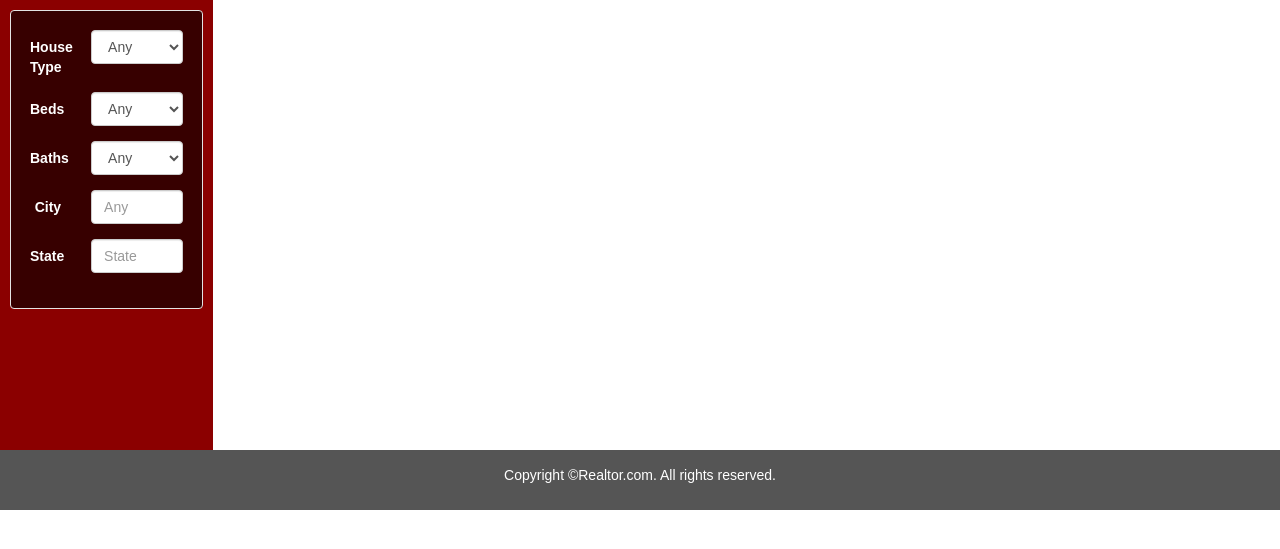
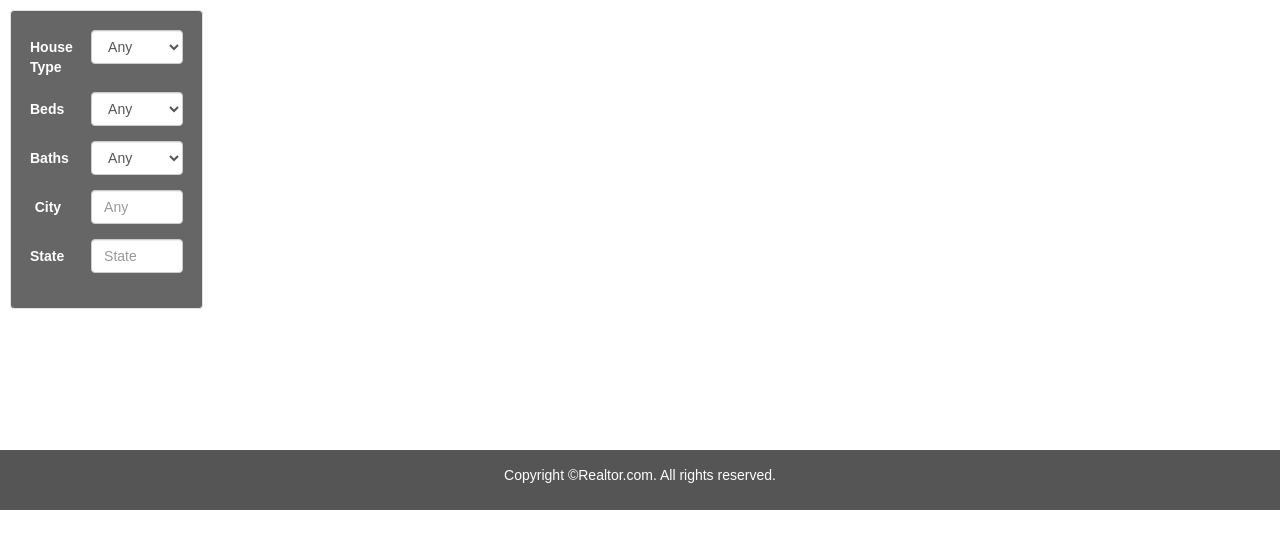
Before and after one commit to SathyaSrini/WPL, a PHP site: page /properties.html in a window 1280 px wide. Shown: the part 52-601 px from the top of the page. Run offline with PHP 8.4, Linux system fonts and the light colour scheme.

Commit message:
CSS update
CSS new file

```diff
--- a/css/ass1.css
+++ b/css/ass1.css
@@ -19,7 +19,7 @@
     /* Set gray background color and 100% height */
     .sidenav {
       padding-top: 20px;
-      background-color: #f1f1f1;
+     /* background-color: #f1f1f1;*/
       height: 100%;
 
     }
@@ -55,7 +55,7 @@
 
 
     #leftBar{
-      background-color: darkred;
+      /*background-color: darkred; */
       height: 100%;
 
     }
```
